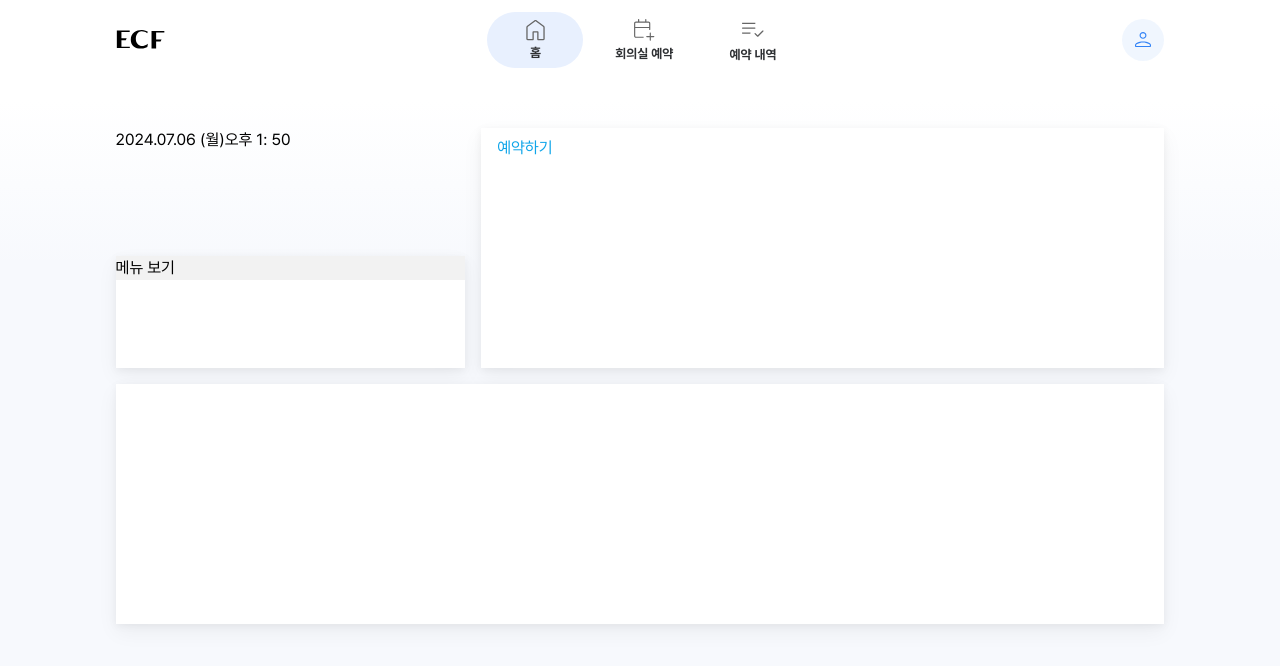
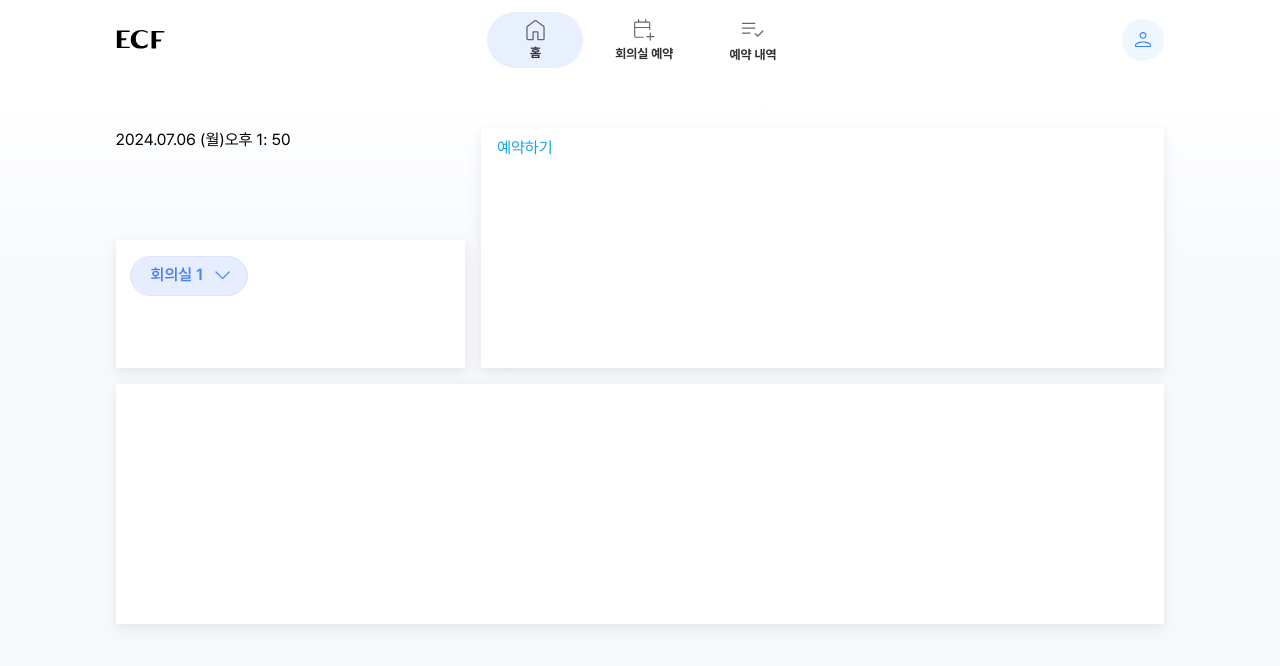
Before and after one commit to sunfivemin/meeting-room, a Next.js app: page / in a window 1280 px wide. Shown: the top 666 px of the page. Built offline with nearby package versions, Linux system fonts and the light colour scheme; a web font is replaced by a local one.

Commit message:
dropdown 추가

```diff
--- a/app/globals.css
+++ b/app/globals.css
@@ -6,7 +6,7 @@
   --nav-index: 50;
   --bg-shadow: 0 15px 40px -3px rgba(0, 0, 0, 0.04);
   --bg-main-color: #6991d60d;
-    --bg-shadow-deep: 0 8px 20px rgba(0,0,0,.1),0 2px 8px rgba(0,0,0,.1);
+  --bg-shadow-deep: 0 8px 20px rgba(0, 0, 0, 0.1), 0 2px 8px rgba(0, 0, 0, 0.1);
 }
 
 body,
@@ -63,6 +63,10 @@ html {
 
   .navbar__item.on {
     @apply bg-[#e8f0fe] hover:bg-[#e8f0fe];
+  }
+
+  .tab__opt {
+    @apply relative inline-block pl-5 pr-11 h-10 font-semibold leading-9 align-top box-border border-solid border border-[#DBE5FF] bg-[#E6EDFF] text-[#4881F7] rounded-[20px];
   }
 
   @screen md {
@@ -170,29 +174,35 @@ html {
     flex-direction: column;
   }
 
-    .dropDownMenu{
-        background: #f2f2f2;
+  .drop__down {
+    position: relative;
+    background: #fff;
   }
 
+  .rotate {
+    transform: rotate(180deg);
+  }
 
-.menu {
-    background: #fff;
-    border-radius: 8px;
+  .list__sort {
     position: absolute;
-    top: 30px;
-    right: 0;
-    width: 150px;
+    top: 50px;
+    left: 0;
     text-align: center;
-    box-shadow: 0 1px 8px rgba(0, 0, 0, 0.3);
     opacity: 0;
     visibility: hidden;
-    transform: translateY(-20px);
+    transform: translateY(-10px);
     transition: opacity 0.4s ease, transform 0.4s ease, visibility 0.4s;
-    padding: 10px;
+    min-width: 210px;
+    padding: 8px 0;
+    border-radius: 16px;
+    background-color: #fff;
+    box-shadow: var(--bg-shadow);
   }
+  /*
+  .list__txt:before {
+  } */
 
-
-.menu--open {
+  .list--open {
     opacity: 1;
     visibility: visible;
     transform: translateY(0);
@@ -204,7 +214,11 @@ html {
   font-weight: 100;
   font-style: normal;
   src: url("../public/fonts/Pretendard-Thin.eot");
-    src: url("../public/fonts/Pretendard-Thin.eot?#iefix") format("embedded-opentype"), url("../public/fonts/Pretendard-Thin.woff2") format("woff2"), url("../public/fonts/Pretendard-Thin.woff") format("woff"), url("../public/fonts/Pretendard-Thin.ttf") format("truetype");
+  src: url("../public/fonts/Pretendard-Thin.eot?#iefix")
+      format("embedded-opentype"),
+    url("../public/fonts/Pretendard-Thin.woff2") format("woff2"),
+    url("../public/fonts/Pretendard-Thin.woff") format("woff"),
+    url("../public/fonts/Pretendard-Thin.ttf") format("truetype");
   font-display: swap;
 }
 @font-face {
@@ -212,7 +226,11 @@ html {
   font-weight: 200;
   font-style: normal;
   src: url("../public/fonts/Pretendard-ExtraLight.eot");
-    src: url("../public/fonts/Pretendard-ExtraLight.eot?#iefix") format("embedded-opentype"), url("../public/fonts/Pretendard-ExtraLight.woff2") format("woff2"), url("../public/fonts/Pretendard-ExtraLight.woff") format("woff"), url("../public/fonts/Pretendard-ExtraLight.ttf") format("truetype");
+  src: url("../public/fonts/Pretendard-ExtraLight.eot?#iefix")
+      format("embedded-opentype"),
+    url("../public/fonts/Pretendard-ExtraLight.woff2") format("woff2"),
+    url("../public/fonts/Pretendard-ExtraLight.woff") format("woff"),
+    url("../public/fonts/Pretendard-ExtraLight.ttf") format("truetype");
   font-display: swap;
 }
 @font-face {
@@ -220,7 +238,11 @@ html {
   font-weight: 300;
   font-style: normal;
   src: url("../public/fonts/Pretendard-Light.eot");
-    src: url("../public/fonts/Pretendard-Light.eot?#iefix") format("embedded-opentype"), url("../public/fonts/Pretendard-Light.woff2") format("woff2"), url("../public/fonts/Pretendard-Light.woff") format("woff"), url("../public/fonts/Pretendard-Light.ttf") format("truetype");
+  src: url("../public/fonts/Pretendard-Light.eot?#iefix")
+      format("embedded-opentype"),
+    url("../public/fonts/Pretendard-Light.woff2") format("woff2"),
+    url("../public/fonts/Pretendard-Light.woff") format("woff"),
+    url("../public/fonts/Pretendard-Light.ttf") format("truetype");
   font-display: swap;
 }
 @font-face {
@@ -228,7 +250,11 @@ html {
   font-weight: 400;
   font-style: normal;
   src: url("../public/fonts/Pretendard-Regular.eot");
-    src: url("../public/fonts/Pretendard-Regular.eot?#iefix") format("embedded-opentype"), url("../public/fonts/Pretendard-Regular.woff2") format("woff2"), url("../public/fonts/Pretendard-Regular.woff") format("woff"), url("../public/fonts/Pretendard-Regular.ttf") format("truetype");
+  src: url("../public/fonts/Pretendard-Regular.eot?#iefix")
+      format("embedded-opentype"),
+    url("../public/fonts/Pretendard-Regular.woff2") format("woff2"),
+    url("../public/fonts/Pretendard-Regular.woff") format("woff"),
+    url("../public/fonts/Pretendard-Regular.ttf") format("truetype");
   font-display: swap;
 }
 @font-face {
@@ -236,7 +262,11 @@ html {
   font-weight: 500;
   font-style: normal;
   src: url("../public/fonts/Pretendard-Medium.eot");
-    src: url("../public/fonts/Pretendard-Medium.eot?#iefix") format("embedded-opentype"), url("../public/fonts/Pretendard-Medium.woff2") format("woff2"), url("../public/fonts/Pretendard-Medium.woff") format("woff"), url("../public/fonts/Pretendard-Medium.ttf") format("truetype");
+  src: url("../public/fonts/Pretendard-Medium.eot?#iefix")
+      format("embedded-opentype"),
+    url("../public/fonts/Pretendard-Medium.woff2") format("woff2"),
+    url("../public/fonts/Pretendard-Medium.woff") format("woff"),
+    url("../public/fonts/Pretendard-Medium.ttf") format("truetype");
   font-display: swap;
 }
 @font-face {
@@ -244,7 +274,11 @@ html {
   font-weight: 600;
   font-style: normal;
   src: url("../public/fonts/Pretendard-SemiBold.eot");
-    src: url("../public/fonts/Pretendard-SemiBold.eot?#iefix") format("embedded-opentype"), url("../public/fonts/Pretendard-SemiBold.woff2") format("woff2"), url("../public/fonts/Pretendard-SemiBold.woff") format("woff"), url("../public/fonts/Pretendard-SemiBold.ttf") format("truetype");
+  src: url("../public/fonts/Pretendard-SemiBold.eot?#iefix")
+      format("embedded-opentype"),
+    url("../public/fonts/Pretendard-SemiBold.woff2") format("woff2"),
+    url("../public/fonts/Pretendard-SemiBold.woff") format("woff"),
+    url("../public/fonts/Pretendard-SemiBold.ttf") format("truetype");
   font-display: swap;
 }
 @font-face {
@@ -252,7 +286,11 @@ html {
   font-weight: 700;
   font-style: normal;
   src: url("../public/fonts/Pretendard-Bold.eot");
-    src: url("../public/fonts/Pretendard-Bold.eot?#iefix") format("embedded-opentype"), url("../public/fonts/Pretendard-Bold.woff2") format("woff2"), url("../public/fonts/Pretendard-Bold.woff") format("woff"), url("../public/fonts/Pretendard-Bold.ttf") format("truetype");
+  src: url("../public/fonts/Pretendard-Bold.eot?#iefix")
+      format("embedded-opentype"),
+    url("../public/fonts/Pretendard-Bold.woff2") format("woff2"),
+    url("../public/fonts/Pretendard-Bold.woff") format("woff"),
+    url("../public/fonts/Pretendard-Bold.ttf") format("truetype");
   font-display: swap;
 }
 @font-face {
@@ -260,7 +298,11 @@ html {
   font-weight: 800;
   font-style: normal;
   src: url("../public/fonts/Pretendard-ExtraBold.eot");
-    src: url("../public/fonts/Pretendard-ExtraBold.eot?#iefix") format("embedded-opentype"), url("../public/fonts/Pretendard-ExtraBold.woff2") format("woff2"), url("../public/fonts/Pretendard-ExtraBold.woff") format("woff"), url("../public/fonts/Pretendard-ExtraBold.ttf") format("truetype");
+  src: url("../public/fonts/Pretendard-ExtraBold.eot?#iefix")
+      format("embedded-opentype"),
+    url("../public/fonts/Pretendard-ExtraBold.woff2") format("woff2"),
+    url("../public/fonts/Pretendard-ExtraBold.woff") format("woff"),
+    url("../public/fonts/Pretendard-ExtraBold.ttf") format("truetype");
   font-display: swap;
 }
 @font-face {
@@ -268,13 +310,18 @@ html {
   font-weight: 900;
   font-style: normal;
   src: url("../public/fonts/Pretendard-Black.eot");
-    src: url("../public/fonts/Pretendard-Black.eot?#iefix") format("embedded-opentype"), url("../public/fonts/Pretendard-Black.woff2") format("woff2"), url("../public/fonts/Pretendard-Black.woff") format("woff"), url("../public/fonts/Pretendard-Black.ttf") format("truetype");
+  src: url("../public/fonts/Pretendard-Black.eot?#iefix")
+      format("embedded-opentype"),
+    url("../public/fonts/Pretendard-Black.woff2") format("woff2"),
+    url("../public/fonts/Pretendard-Black.woff") format("woff"),
+    url("../public/fonts/Pretendard-Black.ttf") format("truetype");
   font-display: swap;
 }
 
 @font-face {
   font-family: "GmarketSansMedium";
-    src: url("https://fastly.jsdelivr.net/gh/projectnoonnu/noonfonts_2001@1.1/GmarketSansMedium.woff") format("woff");
+  src: url("https://fastly.jsdelivr.net/gh/projectnoonnu/noonfonts_2001@1.1/GmarketSansMedium.woff")
+    format("woff");
   font-weight: normal;
   font-style: normal;
 }
--- a/app/hooks/useDetectClose.jsx
+++ b/app/hooks/useDetectClose.jsx
@@ -1,24 +1,24 @@
 "use client";
 import { useEffect, useState } from "react";
 
-const useDetectClose = (elem, initialState) => {
+const useDetectClose = (ref, initialState) => {
   const [isOpen, setIsOpen] = useState(initialState);
 
   useEffect(() => {
-    const onClick = (e) => {
-      if (elem.current && !elem.current.contains(e.target)) {
-        setIsOpen(false);
+    const handleOutsideClick = (e) => {
+      if (ref.current && !ref.current.contains(e.target)) {
+        setIsOpen(!isOpen);
       }
     };
 
     if (isOpen) {
-      window.addEventListener("click", onClick);
+      window.addEventListener("click", handleOutsideClick);
     }
 
     return () => {
-      window.removeEventListener("click", onClick);
+      window.removeEventListener("click", handleOutsideClick);
     };
-  }, [isOpen, elem]);
+  }, [isOpen, ref]);
 
   return [isOpen, setIsOpen];
 };
--- a/app/page.jsx
+++ b/app/page.jsx
@@ -5,13 +5,21 @@ import Image from "next/image";
 import Link from "next/link";
 import { useEffect, useState, useRef } from "react";
 
+const roomOptions = ["회의실 1", "회의실 2", "회의실 3"];
+
 export default function Home() {
   const [isModalOpen, setIsModalOpen] = useState(false);
-    const dropDownRef = useRef(null);
+  const dropDownRef = useRef();
   const [isOpen, setIsOpen] = useDetectClose(dropDownRef, false);
+  const [selectedRoom, setSelectedRoom] = useState(roomOptions[0]);
 
   const handleClick = () => {
     setIsModalOpen(true);
+  };
+
+  const handleRoomSelect = (room) => {
+    setSelectedRoom(room);
+    setIsOpen(false);
   };
 
   let ex = ["hi", "hi2"];
@@ -25,21 +33,78 @@ export default function Home() {
                 <span>2024.07.06 (월)</span>
                 <span>오후 1: 50</span>
               </div>
-                            <div className="flex-1 w-full bg-white shadow-3xl ">
-                                <div className="dropDownMenu">
-                                    <button onClick={() => setIsOpen(!isOpen)}>메뉴 보기</button>
-
-                                    <ul ref={dropDownRef} className={`menu ${isOpen ? "menu--open" : ""}`}>
-                                        <li>
-                                            <Link href="/mypage">마이페이지</Link>
+              <div className="flex-1 w-full bg-white shadow-3xl px-[14px] py-[16px]">
+                <div className="drop__down" ref={dropDownRef}>
+                  <div
+                    className="tab__opt hover:bg-slate-800/10"
+                    role="button"
+                    onClick={() => {
+                      setIsOpen(!isOpen);
+                    }}
+                  >
+                    {selectedRoom}
+                    <span
+                      className={`${
+                        isOpen ? "rotate" : ""
+                      } absolute w-[20px] h-[12px] top-[13px] right-[13px] transition duration-300 ease-in-out`}
+                    >
+                      <svg
+                        width="20"
+                        height="10"
+                        viewBox="0 0 14 7"
+                        fill="none"
+                        xmlns="http://www.w3.org/2000/svg"
+                      >
+                        <path
+                          d="M6 6.37872C5.89234 6.37872 5.793 6.36114 5.702 6.32597C5.611 6.29064 5.52184 6.22939 5.4345 6.14222L1.04625 1.75372C0.952585 1.66022 0.902585 1.54547 0.896252 1.40947C0.889752 1.27364 0.939752 1.15256 1.04625 1.04622C1.15259 0.939723 1.2705 0.886475 1.4 0.886475C1.5295 0.886475 1.64742 0.939723 1.75375 1.04622L6 5.29222L10.2463 1.04622C10.3398 0.952557 10.4545 0.902557 10.5905 0.896223C10.7263 0.889723 10.8474 0.939723 10.9538 1.04622C11.0603 1.15256 11.1135 1.27047 11.1135 1.39997C11.1135 1.52947 11.0603 1.64739 10.9538 1.75372L6.5655 6.14222C6.47817 6.22939 6.389 6.29064 6.298 6.32597C6.207 6.36114 6.10767 6.37872 6 6.37872Z"
+                          fill="#5C92FF"
+                        />
+                      </svg>
+                    </span>
+                  </div>
+                  <ul
+                    role="tablist"
+                    className={`list__sort ${isOpen ? "list--open" : ""}`}
+                  >
+                    {roomOptions.map((room, index) => (
+                      <li
+                        className="block relative text-left h-10 leading-8 pr-2"
+                        role="presentation"
+                        key={index}
+                      >
+                        <span
+                          className="before:content-[''] before:block before:w-12 inline-flex items-center"
+                          onClick={() => handleRoomSelect(room)}
+                        >
+                          {selectedRoom === room && (
+                            <svg
+                              className="absolute left-6"
+                              width="15"
+                              height="11"
+                              viewBox="0 0 15 11"
+                              fill="none"
+                              xmlns="http://www.w3.org/2000/svg"
+                            >
+                              <path
+                                d="M4.76851 8.95827L13.5705 0.156267C13.6678 0.0589341 13.7826 0.00701644 13.9148 0.000516443C14.0468 -0.00581689 14.1678 0.0461008 14.278 0.156267C14.3883 0.266601 14.4435 0.385516 14.4435 0.513016C14.4435 0.640683 14.3883 0.7596 14.278 0.869767L5.33401 9.81977C5.17235 9.98127 4.98385 10.062 4.76851 10.062C4.55318 10.062 4.36468 9.98127 4.20301 9.81977L0.153015 5.76977C0.0556812 5.67243 0.00476452 5.55677 0.000264515 5.42277C-0.00423549 5.28877 0.0486809 5.1666 0.159014 5.05627C0.269181 4.9461 0.388015 4.89102 0.515515 4.89102C0.643181 4.89102 0.762098 4.9461 0.872264 5.05627L4.76851 8.95827Z"
+                                fill="#5C92FF"
+                              />
+                            </svg>
+                          )}
+                          {room}
+                        </span>
                       </li>
+                    ))}
                   </ul>
                 </div>
               </div>
             </div>
 
             <div className="flex-1 w-full bg-white h-60 md:w-1/2 lg:w-2/3 shadow-3xl ">
-                            <button className="px-4 py-2 rounded bg-blue text-sky-500 hover:text-sky-500" onClick={handleClick}>
+              <button
+                className="px-4 py-2 rounded bg-blue text-sky-500 hover:text-sky-500"
+                onClick={handleClick}
+              >
                 예약하기
               </button>
             </div>
@@ -49,7 +114,11 @@ export default function Home() {
       </section>
 
       {/* <Modal isOpen={isModalOpen} onClose={handleCloseModal}></Modal> */}
-            <ReservationModal isModalOpen={isModalOpen} setIsModalOpen={setIsModalOpen} hi={ex[0]} />
+      <ReservationModal
+        isModalOpen={isModalOpen}
+        setIsModalOpen={setIsModalOpen}
+        hi={ex[0]}
+      />
     </>
   );
 }
```
Also changed, not shown: app/components/Header.jsx (+64 -12 lines). Lines whose indentation alone changed are shown as unchanged.
